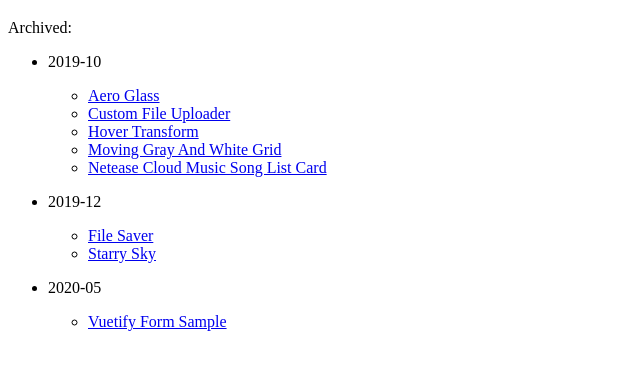
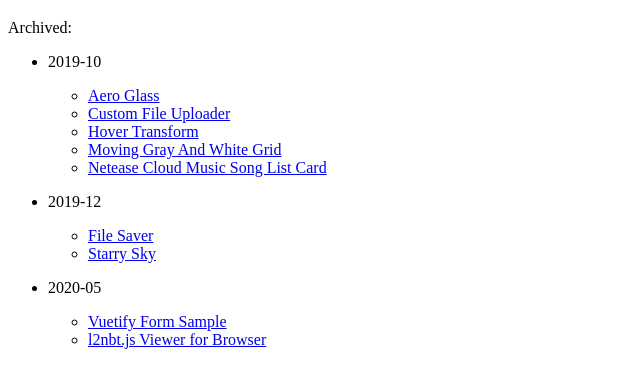
Before and after one commit to lgou2w/learn-html, a plain HTML site: page index.html in a window 1280 px wide. Shown: the part 61-448 px from the top of the page, without its empty margins (0-640 px from the left). Drawn offline with Linux system fonts and the light colour scheme.

Commit message:
Update index.html

```diff
--- a/index.html
+++ b/index.html
@@ -31,6 +31,7 @@
       <p>2020-05</p>
       <ul>
         <li><a href="./2020-05/vuetify-form-sample/">Vuetify Form Sample</a></li>
+        <li><a href="./2020-05/l2nbt-viewer/">l2nbt.js Viewer for Browser</a></li>
       </ul>
     </li>
   </ul>
```
